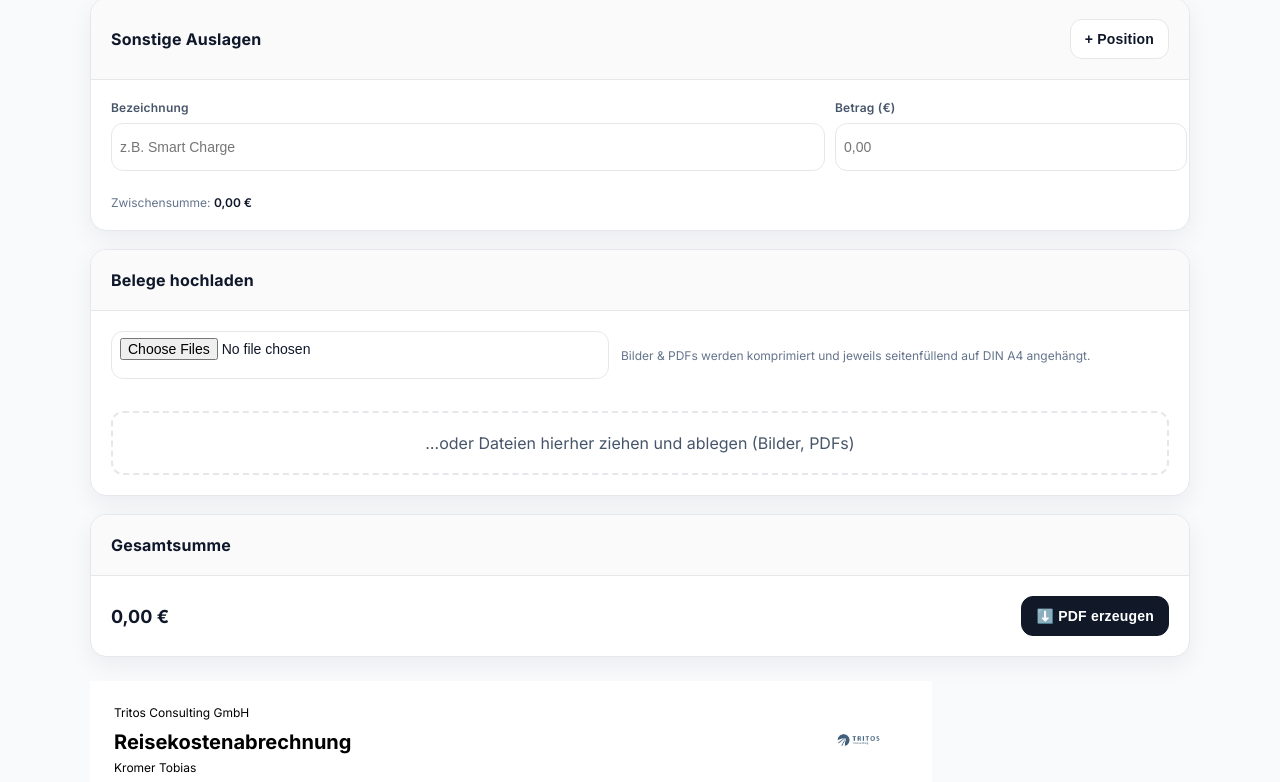
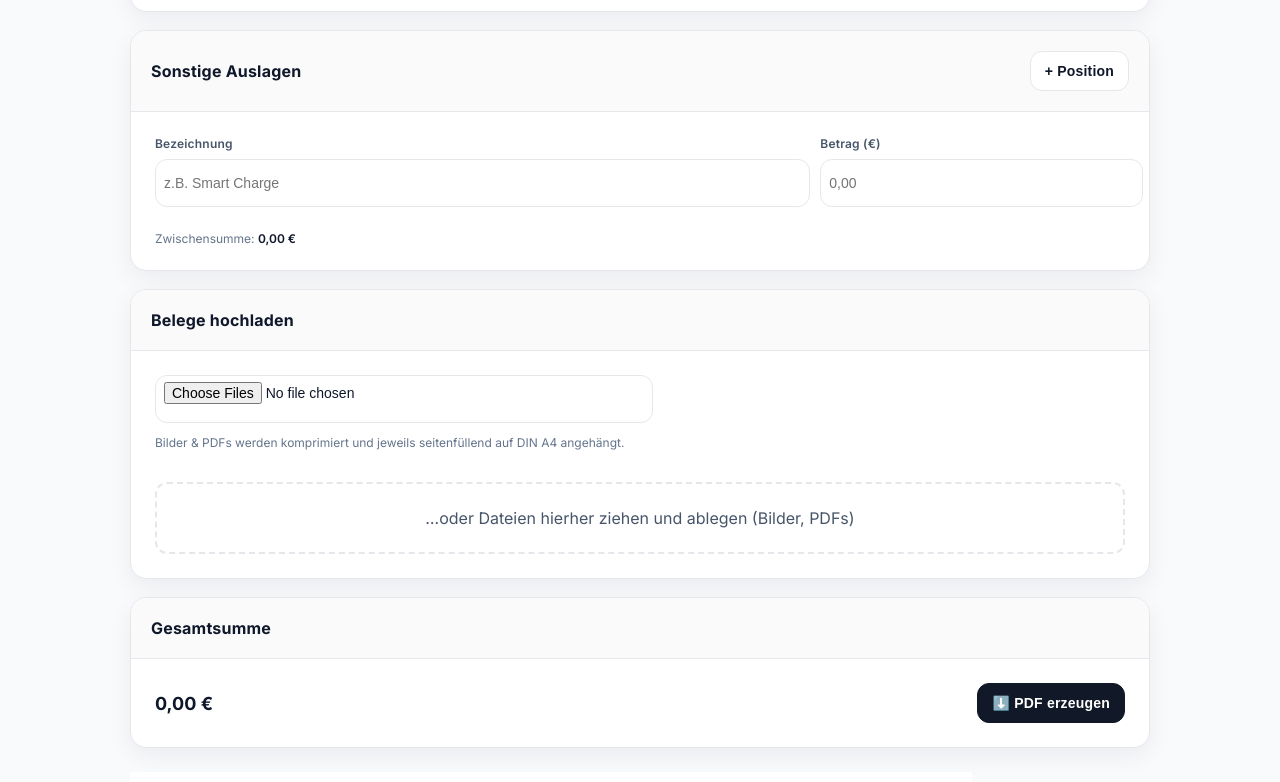
Before and after one commit to tritos-consulting/reisekosten, a React (Vite) app: page / in a window 1280 px wide. Shown: the part 1398-2180 px from the top of the page. Built offline with nearby package versions, Linux system fonts and the light colour scheme.

Commit message:
Update TravelExpenseFormDE.jsx

```diff
--- a/src/TravelExpenseFormDE.jsx
+++ b/src/TravelExpenseFormDE.jsx
@@ -4,15 +4,11 @@ import { jsPDF } from "jspdf";
 import html2canvas from "html2canvas";
 
 /**
- * Features:
- * - 0,30 €/km (keine Staffel), KM aus Tachostand
- * - Upload via Datei-Dialog + Drag&Drop (Bilder & PDFs), Entfernen-Button
- * - PDF-Export:
- *    - Formular als komprimiertes JPEG
- *    - Anhänge: 1 Seite pro Bild/PDF-Seite, automatisch Portrait/Landscape, A4
- *    - Logo oben rechts auf allen Seiten
- *    - Einheitliche 5-Spalten-Tabellen, rechtsbündige Beträge
- * - pdf.js: lokal (public/pdfjs/*) mit CDN-Fallback
+ * Fixes:
+ * - Logo wird nicht mehr im HTML gerendert (kein doppeltes Logo in PDF)
+ * - Logo erscheint nur auf der ersten PDF-Seite
+ * - Symmetrische, größere Seitenabstände links/rechts (Container + CardContent)
+ * - (Rest wie zuvor: 0,30 €/km, Drag&Drop, PDF-Anhänge seitenfüllend A4, gleiche Betrags-Spaltenbreite, etc.)
  */
 
 // --------- Design Tokens ----------
@@ -74,7 +70,7 @@ const CardTitle = ({ children }) => (
 );
 
 const CardContent = ({ children }) => (
-  <div style={{ padding: 20, display: "grid", gap: 24 }}>{children}</div>
+  <div style={{ padding: "24px", display: "grid", gap: 24 }}>{children}</div> // <-- mehr Innenabstand
 );
 
 const Button = ({ children, onClick, variant = "primary", style, disabled, title, ariaLabel }) => {
@@ -464,8 +460,10 @@ export default function TravelExpenseFormDE() {
       const imgMain = canvas.toDataURL("image/jpeg", JPG_QUALITY_MAIN);
       pdf.addImage(imgMain, "JPEG", (pageW - w) / 2, margin, w, h, undefined, "FAST");
 
-      // Logo oben rechts auf der Hauptseite
-      if (logoImg) pdf.addImage(logoImg, "PNG", pageW - margin - LOGO_W, margin, LOGO_W, LOGO_H);
+      // Logo nur auf der ERSTEN Seite
+      if (logoImg) {
+        pdf.addImage(logoImg, "PNG", pageW - margin - LOGO_W, margin, LOGO_W, LOGO_H);
+      }
 
       // ---- Anhänge (A4, 1 pro Seite, Orientierung je Seite) ----
       const allImages = [];
@@ -498,7 +496,7 @@ export default function TravelExpenseFormDE() {
         }
       }
 
-      // 3) Einfügen: je Bild eine A4-Seite, Orientierung passend + Logo
+      // 3) Einfügen: je Bild eine A4-Seite, Orientierung passend (KEIN Logo mehr auf Folgeseiten)
       for (let i = 0; i < allImages.length; i++) {
         const { dataUrl, name } = allImages[i];
 
@@ -526,8 +524,7 @@ export default function TravelExpenseFormDE() {
 
         pdf.addImage(dataUrl, "JPEG", x, y, drawW, drawH, undefined, "FAST");
 
-        if (logoImg) pdf.addImage(logoImg, "PNG", curW - m - LOGO_W, m, LOGO_W, LOGO_H);
-
+        // kein Logo auf den Anhangsseiten
         pdf.setFontSize(9);
         pdf.text(name || "Anhang", m, curH - m / 2);
       }
@@ -583,11 +580,13 @@ export default function TravelExpenseFormDE() {
       style={{
         maxWidth: 1100,
         margin: "0 auto",
-        padding: `${containerPadding}px`,
+        paddingInline: containerPadding, // <-- symmetrisch links & rechts
+        paddingBlock: containerPadding,
         fontFamily:
           'Inter, ui-sans-serif, system-ui, -apple-system, Segoe UI, Roboto, Helvetica, Arial, "Apple Color Emoji", "Segoe UI Emoji"',
         color: TOKENS.text,
         background: TOKENS.bgApp,
+        boxSizing: "border-box",
       }}
     >
       <div style={{ display: "flex", alignItems: "center", justifyContent: "space-between", gap: 12, marginBottom: 20 }}>
@@ -836,7 +835,7 @@ export default function TravelExpenseFormDE() {
               border: `2px dashed ${isDragging ? TOKENS.focus : TOKENS.border}`,
               background: isDragging ? "rgba(37,99,235,0.06)" : "#fff",
               borderRadius: TOKENS.radius,
-              padding: 20,
+              padding: 24,
               textAlign: "center",
               color: TOKENS.textDim,
               transition: "all .15s ease",
@@ -945,7 +944,7 @@ export default function TravelExpenseFormDE() {
           marginTop: 24,
         }}
       >
-        {/* Kopfbereich */}
+        {/* Kopfbereich – Logo NICHT mehr rendern (damit es nicht doppelt im PDF ist) */}
         <div style={{ display: "flex", alignItems: "center", justifyContent: "space-between" }}>
           <div>
             <div style={{ fontSize: 12 }}>{basis.firma}</div>
@@ -956,8 +955,8 @@ export default function TravelExpenseFormDE() {
               {basis.name}
             </div>
           </div>
-          {/* Platzhalter fürs Logo im HTML-Preview (PDF setzt Logo separat über jsPDF) */}
-          <img src={LOGO_SRC} alt="" style={{ height: 28, opacity: 0.8 }} />
+          {/* (bewusst leer gelassen) */}
+          <div style={{ width: 90, height: 28 }} />
         </div>
 
         {/* Basisdaten PDF */}
@@ -972,12 +971,12 @@ export default function TravelExpenseFormDE() {
           </div>
         </div>
 
-        {/* Tabellen – 5-Spalten-Raster, letzte Spalte = Beträge (rechtsbündig, feste Breite) */}
+        {/* Tabellen – 5-Spalten-Raster, letzte Spalte = Beträge (rechtsbündig, fixe Breite) */}
         {(() => {
           const cell = { border: "1px solid #000", padding: 8, fontSize: 12, verticalAlign: "top" };
           const header = { fontWeight: 700, marginTop: 16 };
-          const amtCell = { ...cell, textAlign: "right", width: 110 }; // feste Breite für Beträge
-          const textCell = { ...cell }; // restliche Zellen
+          const amtCell = { ...cell, textAlign: "right", width: 110 };
+          const textCell = { ...cell };
 
           const km = num(fahrt.km);
           const kmCost = kmFlatCost(km, 0.30);
```
